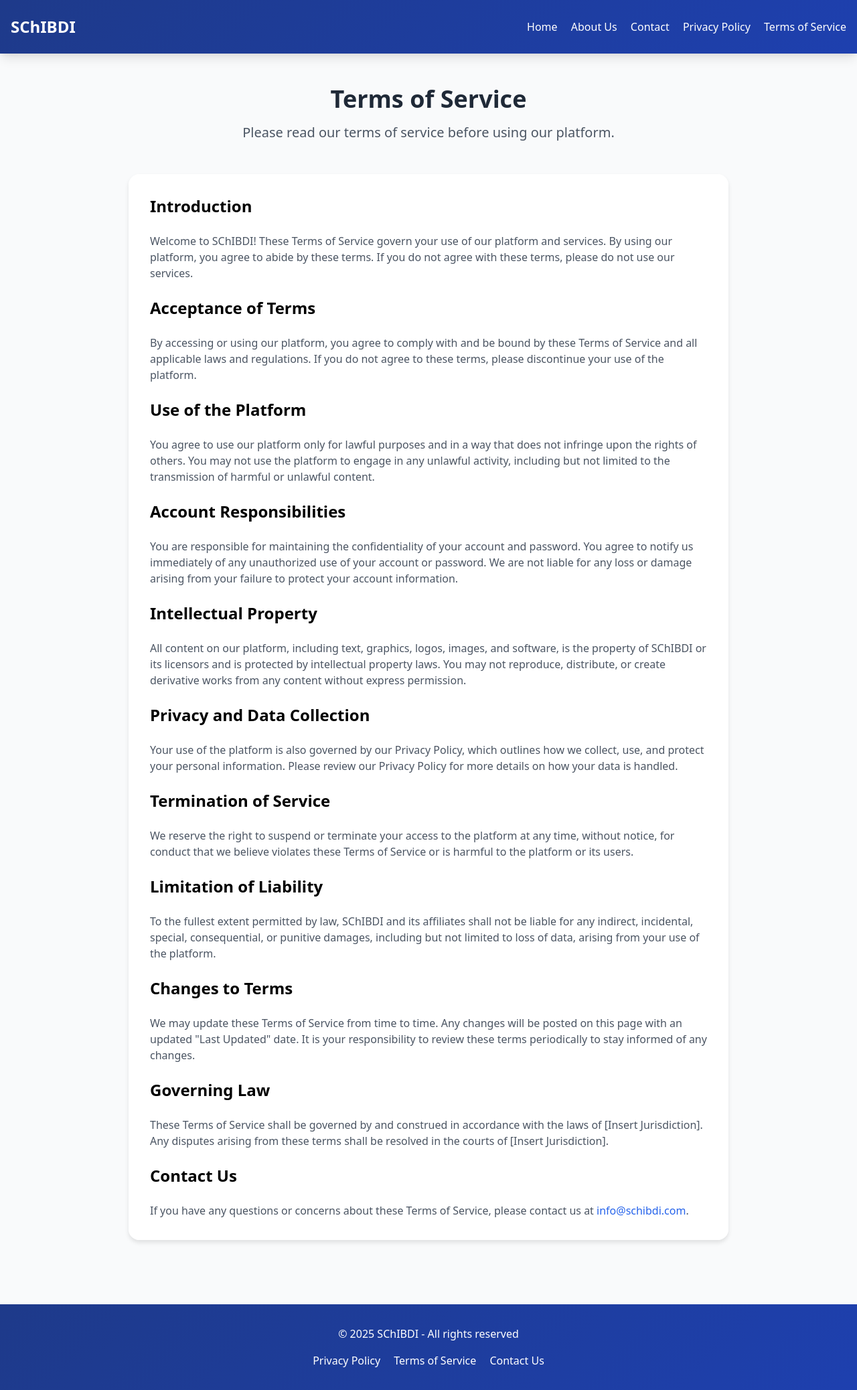
After one commit to YoussefWindy/SChIBDI, a Flask app: template backend/templates/terms-of-service.html in a window 1280 px wide. The commit adds this page. Shown: the whole page at 67% size. Run offline with Flask 2, Linux system fonts and the light colour scheme; the template is opened without the code that fills it, so the values that code supplies are empty; parts of the project's set-up code (start-up, migrations or seed data) failed here and were passed over.

Commit message:
Added privacy policy and a terms of service

```diff
--- a/backend/templates/index.html
+++ b/backend/templates/index.html
@@ -83,9 +83,9 @@
             <div class="text-center">
                 <p>&copy; 2025 SChIBDI - All rights reserved</p>
                 <div class="mt-4">
-                    <a href="#" class="hover:text-blue-200 mx-2">Privacy Policy</a>
-                    <a href="#" class="hover:text-blue-200 mx-2">Terms of Service</a>
-                    <a href="#" class="hover:text-blue-200 mx-2">Contact Us</a>
+                    <a href="/privacy-policy" class="hover:text-blue-200 mx-2">Privacy Policy</a>
+                    <a href="/terms-of-service" class="hover:text-blue-200 mx-2">Terms of Service</a>
+                    <a href="/contact" class="hover:text-blue-200">Contact Us</a>
                 </div>
             </div>
         </div>
--- /dev/null
+++ b/backend/templates/terms-of-service.html
@@ -0,0 +1,102 @@
+<!DOCTYPE html>
+<html lang="en">
+<head>
+    <meta charset="UTF-8">
+    <meta name="viewport" content="width=device-width, initial-scale=1.0">
+    <title>Terms of Service - SChIBDI</title>
+    <link href="https://cdnjs.cloudflare.com/ajax/libs/tailwindcss/2.2.19/tailwind.min.css" rel="stylesheet">
+    <style>
+        .gradient-bg {
+            background: linear-gradient(135deg, #1e3a8a 0%, #1e40af 100%);
+        }
+        .card {
+            background: rgba(255, 255, 255, 0.95);
+            backdrop-filter: blur(10px);
+            border-radius: 1rem;
+            box-shadow: 0 4px 6px rgba(0, 0, 0, 0.1);
+        }
+    </style>
+</head>
+<body class="min-h-screen bg-gray-50">
+    <header class="gradient-bg text-white py-6 px-4 shadow-lg">
+        <div class="container mx-auto">
+            <nav class="flex justify-between items-center">
+                <h1 class="text-2xl font-bold">SChIBDI</h1>
+                <div class="space-x-4">
+                    <a href="/" class="hover:text-blue-200">Home</a>
+                    <a href="/about-us" class="hover:text-blue-200">About Us</a>
+                    <a href="/contact" class="hover:text-blue-200">Contact</a>
+                    <a href="/privacy-policy" class="hover:text-blue-200">Privacy Policy</a>
+                    <a href="/terms-of-service" class="hover:text-blue-200">Terms of Service</a>
+                </div>
+            </nav>
+        </div>
+    </header>
+    <main class="container mx-auto px-4 py-12">
+        <div class="max-w-4xl mx-auto">
+            <div class="text-center mb-12">
+                <h2 class="text-4xl font-bold text-gray-800 mb-4">Terms of Service</h2>
+                <p class="text-xl text-gray-600">Please read our terms of service before using our platform.</p>
+            </div>
+            <div class="card p-8">
+                <h3 class="text-2xl font-semibold mb-6">Introduction</h3>
+                <p class="text-gray-600 mb-6">
+                    Welcome to SChIBDI! These Terms of Service govern your use of our platform and services. By using our platform, you agree to abide by these terms. If you do not agree with these terms, please do not use our services.
+                </p>
+                <h3 class="text-2xl font-semibold mb-6">Acceptance of Terms</h3>
+                <p class="text-gray-600 mb-6">
+                    By accessing or using our platform, you agree to comply with and be bound by these Terms of Service and all applicable laws and regulations. If you do not agree to these terms, please discontinue your use of the platform.
+                </p>
+                <h3 class="text-2xl font-semibold mb-6">Use of the Platform</h3>
+                <p class="text-gray-600 mb-6">
+                    You agree to use our platform only for lawful purposes and in a way that does not infringe upon the rights of others. You may not use the platform to engage in any unlawful activity, including but not limited to the transmission of harmful or unlawful content.
+                </p>
+                <h3 class="text-2xl font-semibold mb-6">Account Responsibilities</h3>
+                <p class="text-gray-600 mb-6">
+                    You are responsible for maintaining the confidentiality of your account and password. You agree to notify us immediately of any unauthorized use of your account or password. We are not liable for any loss or damage arising from your failure to protect your account information.
+                </p>
+                <h3 class="text-2xl font-semibold mb-6">Intellectual Property</h3>
+                <p class="text-gray-600 mb-6">
+                    All content on our platform, including text, graphics, logos, images, and software, is the property of SChIBDI or its licensors and is protected by intellectual property laws. You may not reproduce, distribute, or create derivative works from any content without express permission.
+                </p>
+                <h3 class="text-2xl font-semibold mb-6">Privacy and Data Collection</h3>
+                <p class="text-gray-600 mb-6">
+                    Your use of the platform is also governed by our Privacy Policy, which outlines how we collect, use, and protect your personal information. Please review our Privacy Policy for more details on how your data is handled.
+                </p>
+                <h3 class="text-2xl font-semibold mb-6">Termination of Service</h3>
+                <p class="text-gray-600 mb-6">
+                    We reserve the right to suspend or terminate your access to the platform at any time, without notice, for conduct that we believe violates these Terms of Service or is harmful to the platform or its users.
+                </p>
+                <h3 class="text-2xl font-semibold mb-6">Limitation of Liability</h3>
+                <p class="text-gray-600 mb-6">
+                    To the fullest extent permitted by law, SChIBDI and its affiliates shall not be liable for any indirect, incidental, special, consequential, or punitive damages, including but not limited to loss of data, arising from your use of the platform.
+                </p>
+                <h3 class="text-2xl font-semibold mb-6">Changes to Terms</h3>
+                <p class="text-gray-600 mb-6">
+                    We may update these Terms of Service from time to time. Any changes will be posted on this page with an updated "Last Updated" date. It is your responsibility to review these terms periodically to stay informed of any changes.
+                </p>
+                <h3 class="text-2xl font-semibold mb-6">Governing Law</h3>
+                <p class="text-gray-600 mb-6">
+                    These Terms of Service shall be governed by and construed in accordance with the laws of [Insert Jurisdiction]. Any disputes arising from these terms shall be resolved in the courts of [Insert Jurisdiction].
+                </p>
+                <h3 class="text-2xl font-semibold mb-6">Contact Us</h3>
+                <p class="text-gray-600">
+                    If you have any questions or concerns about these Terms of Service, please contact us at <a href="mailto:info@schibdi.com" class="text-blue-600">info@schibdi.com</a>.
+                </p>
+            </div>
+        </div>
+    </main>
+    <footer class="gradient-bg text-white py-8 mt-12">
+        <div class="container mx-auto px-4">
+            <div class="text-center">
+                <p>&copy; 2025 SChIBDI - All rights reserved</p>
+                <div class="mt-4">
+                    <a href="/privacy-policy" class="hover:text-blue-200 mx-2">Privacy Policy</a>
+                    <a href="/terms-of-service" class="hover:text-blue-200 mx-2">Terms of Service</a>
+                    <a href="/contact" class="hover:text-blue-200 mx-2">Contact Us</a>
+                </div>
+            </div>
+        </div>
+    </footer>
+</body>
+</html>
```
Also changed, not shown: backend/templates/privacy-policy.html (added, +99 -0 lines).
